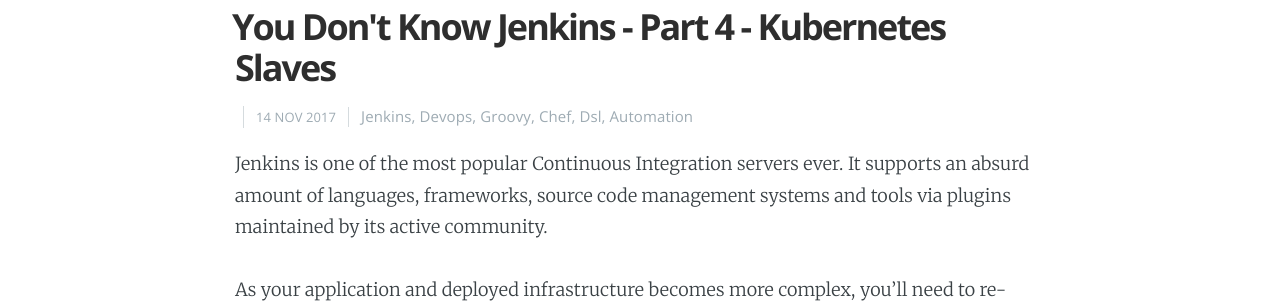
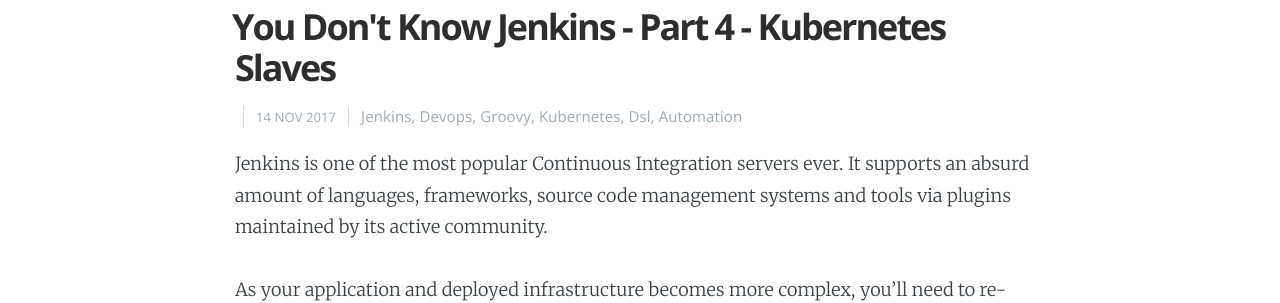
Before and after one commit to AnalogJ/thesparktree-blog, a Jekyll site: the page built from _posts/2020-04-28-you-dont-know-jenkins-part-4.md, in a window 1280 px wide and 900 px high, scrolled down 476 px. Shown: the part 153-456 px from the top of the window. Built offline with Jekyll 4.4.1, drawn with Linux system fonts in a browser that asks for light colours; nearby versions of some CDN libraries; a script that is not in the unit is left out; comment, search, counter and statistics services are not loaded.

Commit message:
update tags.

```diff
--- a/_posts/2020-04-28-you-dont-know-jenkins-part-4.md
+++ b/_posts/2020-04-28-you-dont-know-jenkins-part-4.md
@@ -8,7 +8,7 @@
 - jenkins
 - devops
 - groovy
-- chef
+- kubernetes
 - dsl
 - automation
 categories: 'analogj'
```
